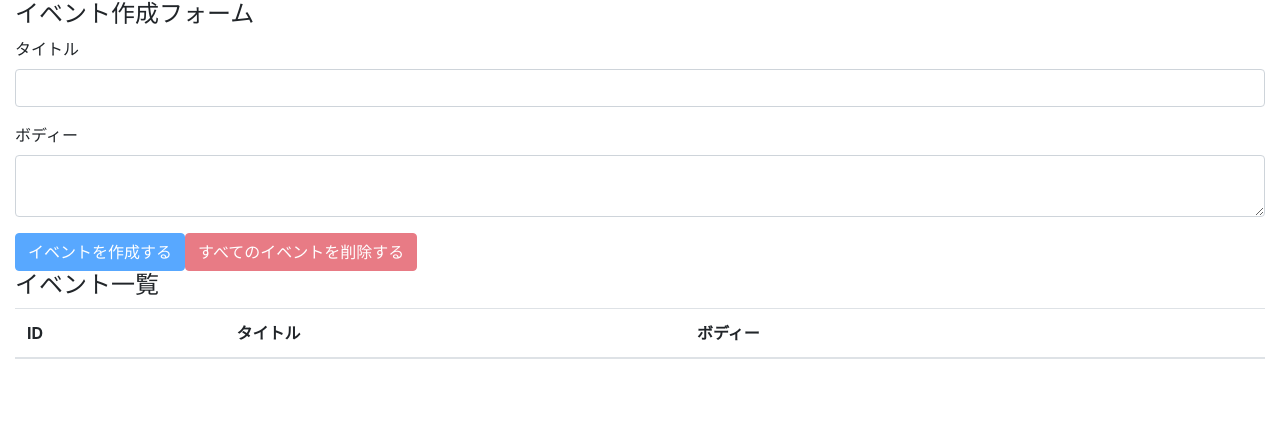
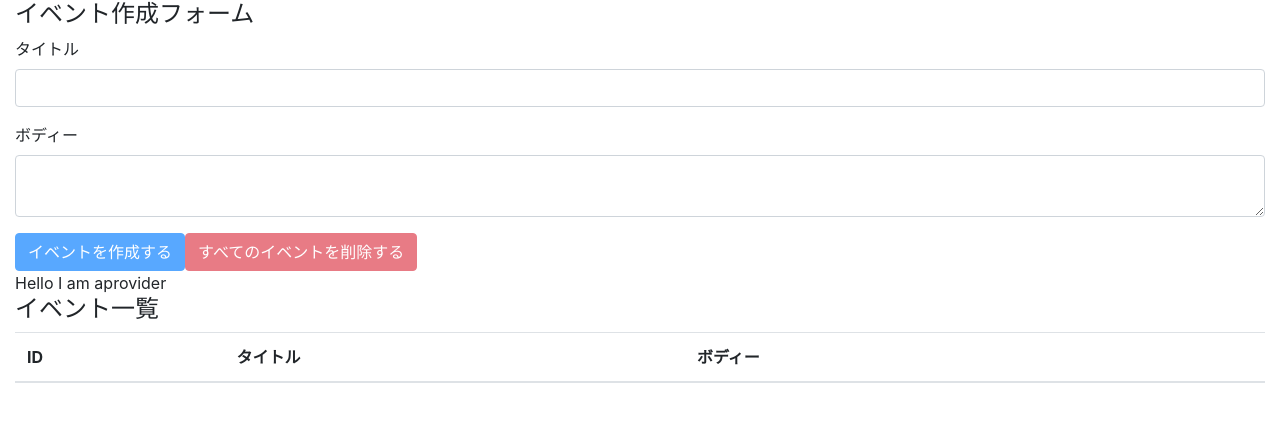
Before and after one commit to morry48/react-hooks-redux, a React (Create React App) app: page / in a window 1280 px wide. Shown: the top 422 px of the page. Built offline with nearby package versions, Linux system fonts and the light colour scheme.

Commit message:
setup react context provider

```diff
--- a/src/components/App.js
+++ b/src/components/App.js
@@ -3,16 +3,21 @@ import 'bootstrap/dist/css/bootstrap.min.css';
 import Events from './Events'
 
 import EventForm from './EventForm'
+import AppContext from '../contexts/AppContext'
 import reducer from '../reducers/index';
+
+console.log({AppContext})
 
 const App =() => {
   const [state, dispatch] = useReducer(reducer, [])
 
   return (
-    <div className="container-fluid">
-      <EventForm state={state} dispatch={dispatch} />
-      <Events state={state} dispatch={dispatch} />
-    </div>
+    <AppContext.Provider value={'Hello I am aprovider'}>
+      <div className="container-fluid">
+        <EventForm state={state} dispatch={dispatch} />
+        <Events state={state} dispatch={dispatch} />
+      </div>
+    </AppContext.Provider>
   );
 }
 
--- a/src/components/Events.js
+++ b/src/components/Events.js
@@ -1,12 +1,17 @@
-import React from 'react';
-import Event from './Event'
+import React, { useContext } from 'react';
+import Event from './Event';
+import AppContext from '../contexts/AppContext';
+
 
 
 const Events = (props) => {
     const {state, dispatch} = props;
-    console.log(state);
+    const value = useContext(AppContext)
     return (
         <>
+            <div>{value}</div>
+                {value => { return <div>{value}</div> }}
+
             <h4>イベント一覧</h4>
             <table　className="table table-hover">
                 <thead>
--- a/src/src/contexts/AppContext.js
+++ b/src/contexts/AppContext.js
@@ -1,5 +1,5 @@
 import { createContext } from 'react'
 
-const AppContext = cteateContext()
+const AppContext = createContext()
 
 export default AppContext
```
